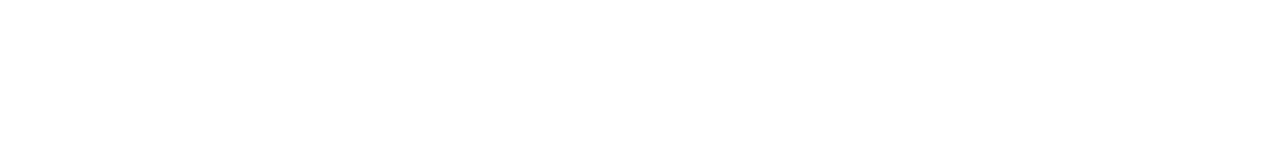
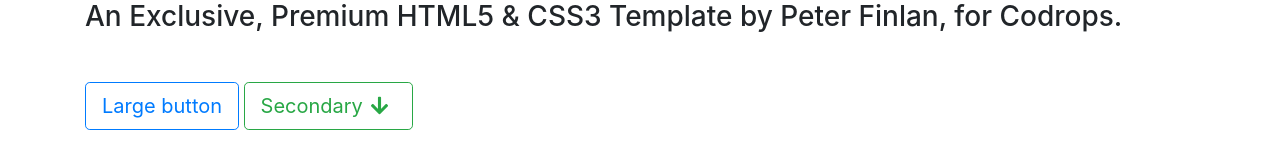
Before and after one commit to Abass14/Class19021, a plain HTML site: page index.html in a window 1280 px wide. Drawn offline with nearby package versions, Linux system fonts and the light colour scheme.

Commit message:
completed my index file

```diff
--- a/index.html
+++ b/index.html
@@ -1,9 +1,57 @@
 <!DOCTYPE html>
 <html>
 <head>
-	<title></title>
+	<link rel="stylesheet" href="https://stackpath.bootstrapcdn.com/bootstrap/4.3.1/css/bootstrap.min.css" integrity="sha384-ggOyR0iXCbMQv3Xipma34MD+dH/1fQ784/j6cY/iJTQUOhcWr7x9JvoRxT2MZw1T" crossorigin="anonymous">
+	<link rel="stylesheet" href="https://use.fontawesome.com/releases/v5.8.2/css/all.css" integrity="sha384-oS3vJWv+0UjzBfQzYUhtDYW+Pj2yciDJxpsK1OYPAYjqT085Qq/1cq5FLXAZQ7Ay" crossorigin="anonymous">
+
+	<title>Group Assignment</title>
+
 </head>
+
 <body>
 
+
+	<div class="container">
+
+		<h3>An Exclusive, Premium HTML5 & CSS3 Template by Peter Finlan, for Codrops.</h3>
+		<div class="mt-5">
+
+			<button type="button" class="btn btn-outline-primary btn-lg">Large button</button>
+		    <a href="#" class="btn btn-outline-success btn-lg">Secondary<i class="fa fa-arrow-down px-2"></i></a>
+
+		</div>
+	</div>
+
+
+
+
+
+
+
+
+
+
+
+
+
+
+
+
+
+
+
+
+
+
+
+
+
+
+
+
+
+<script src="https://code.jquery.com/jquery-3.3.1.slim.min.js" integrity="sha384-q8i/X+965DzO0rT7abK41JStQIAqVgRVzpbzo5smXKp4YfRvH+8abtTE1Pi6jizo" crossorigin="anonymous"></script>
+<script src="https://cdnjs.cloudflare.com/ajax/libs/popper.js/1.14.7/umd/popper.min.js" integrity="sha384-UO2eT0CpHqdSJQ6hJty5KVphtPhzWj9WO1clHTMGa3JDZwrnQq4sF86dIHNDz0W1" crossorigin="anonymous"></script>
+<script src="https://stackpath.bootstrapcdn.com/bootstrap/4.3.1/js/bootstrap.min.js" integrity="sha384-JjSmVgyd0p3pXB1rRibZUAYoIIy6OrQ6VrjIEaFf/nJGzIxFDsf4x0xIM+B07jRM" crossorigin="anonymous"></script>
 </body>
 </html>
```
